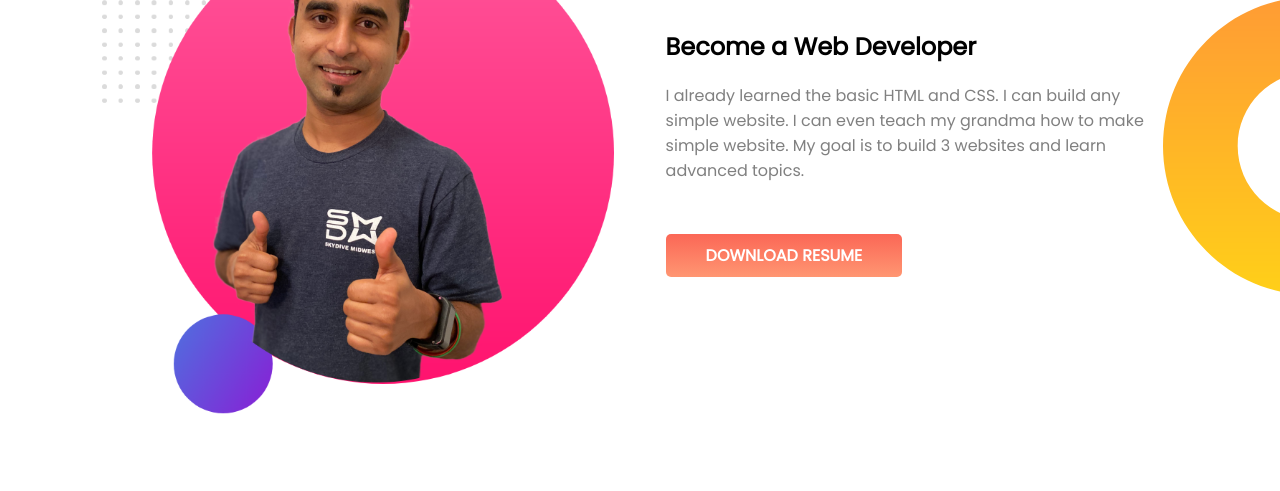
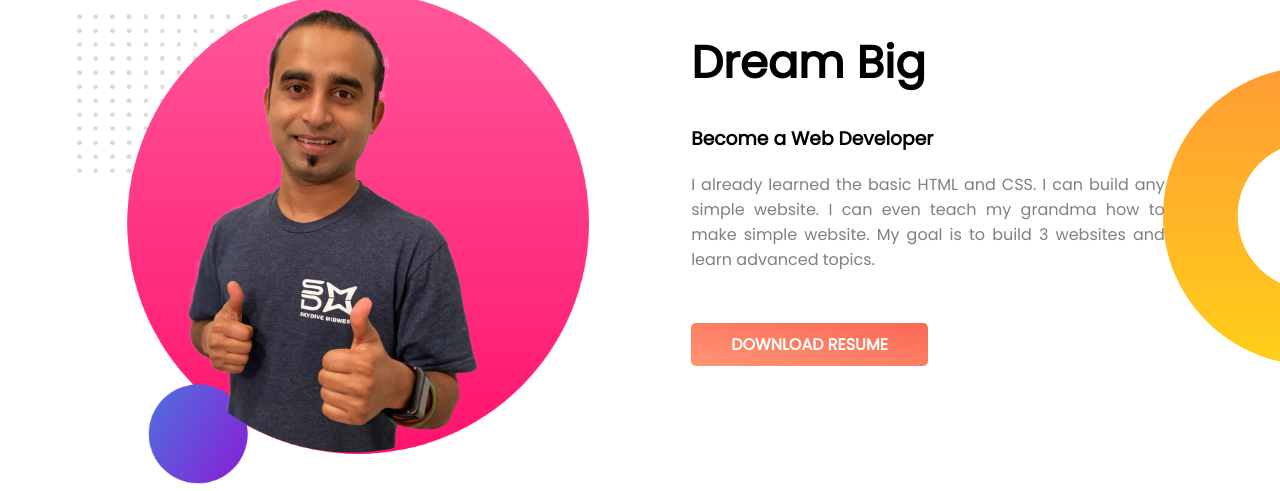
Before and after one commit to Bilas-Halder/Practice-Portfolio, a plain HTML site: page index.html in a window 1280 px wide. Shown: the part 696-1187 px from the top of the page. Before the commit the page ends 1117 px from the top, so only its background shows below. Drawn offline with Linux system fonts and the light colour scheme.

Commit message:
Second page done

```diff
--- a/index.html
+++ b/index.html
@@ -39,9 +39,10 @@
         <div class="half-width">
             <img src="images/jhankar2.png" alt="">
         </div>
-        <div class="half-width">
+
+        <div class="half-width dream_text">
             <h1>Dream Big</h1>
-            <h2>Become a Web Developer</h2>
+            <h3>Become a Web Developer</h3>
             <p>I already learned the basic HTML and CSS. I can build any simple website. I can even teach my grandma
                 how to make simple website. My goal is to build 3 websites and learn advanced topics.</p>
 
--- a/style.css
+++ b/style.css
@@ -37,13 +37,16 @@ h1{
     text-decoration: none;
 
     /* background-color: #FB6756; */
-    background-image: linear-gradient(#FB6756,#FF9672);
+    background-image: linear-gradient(to bottom left, #FB6756,#FF9672);
     color: white;
     font-weight: 700;
     text-transform: uppercase;
 
     padding: 10px 40px ;
     border-radius: 5px;
+}
+.hire_me a:hover{
+    background-image: linear-gradient(to top right, #FB6756,#FF9672);
 }
 
 /* second page */
@@ -52,4 +55,26 @@ h1{
     background-image: url(images/dream-bg.png) ;
     background-repeat: no-repeat;
     background-position: right;
+
+    margin-top: 70px;
 }
+
+.dream_big .half-width img{
+    margin-left: -25px;
+}
+.dream_big .half-width h1{
+    font-size: 45px;
+}
+.dream_big .half-width h3{
+    margin-top: -10px;
+}
+.dream_big .half-width p{
+
+    text-align: justify;
+    text-justify: inter-word;
+}
+.dream_big .dream_text{
+    padding-top: 4%;
+    padding-left: 8%;
+    width: 37%;
+}
```
